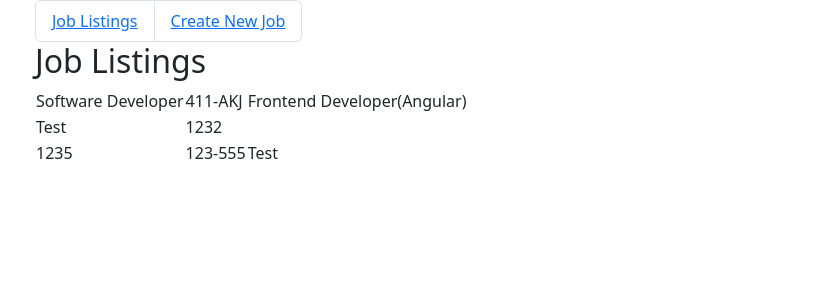
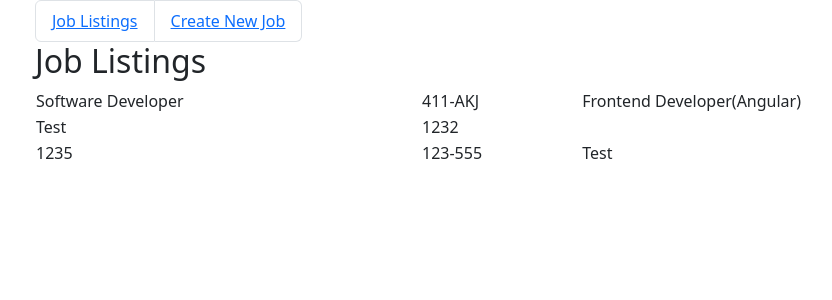
Before and after one commit to joeguff/interspark_code_test, an Angular app: page /jobs in a window 1280 px wide. Shown: the top 300 px of the page, without its empty margins (47-879 px from the left). Built offline with nearby package versions, Linux system fonts and the light colour scheme; data requests are answered from the project's data file.

Commit message:
Add bootstrap table class Remove default values on new-job

```diff
--- a/db.json
+++ b/db.json
@@ -27,7 +27,7 @@
       "job_start_date": "2023-08-30",
       "job_close_date": "2023-08-30",
       "experience_required": true,
-      "number_of_openings": "1",
+      "number_of_openings": 1,
       "job_notes": "Test"
     }
   ]
--- a/src/app/components/job-details/job-details.component.html
+++ b/src/app/components/job-details/job-details.component.html
@@ -1,6 +1,6 @@
 <h2>Job Details</h2>
 <form [formGroup]="jobForm" (ngSubmit)="updateJob()">
-    <table>
+    <table class="table">
         <tr class="d-none">
             <td>Internal ID: </td>
             <td><input type="text" formControlName="job_id" readonly></td>
--- a/src/app/components/job-list/job-list.component.html
+++ b/src/app/components/job-list/job-list.component.html
@@ -1,5 +1,5 @@
 <h2>Job Listings</h2>
-<table>
+<table class="table">
   <tr *ngFor="let job of jobs" (click)="navigateToJobDetails(job.id)" style="cursor: pointer;">
     <td>{{ job.job_title }}</td>
     <td>{{ job.job_number }}</td>
--- a/src/app/components/new-job/new-job.component.html
+++ b/src/app/components/new-job/new-job.component.html
@@ -1,5 +1,5 @@
 <form [formGroup]="createJobForm" (ngSubmit)="createJob()">
-    <table>
+    <table class="table">
         <tr class="d-none">
             <td>Internal ID: </td>
             <td><input type="text" formControlName="job_id" readonly></td>
--- a/src/app/components/new-job/new-job.component.ts
+++ b/src/app/components/new-job/new-job.component.ts
@@ -19,13 +19,13 @@ export class NewJobComponent implements OnInit {
   ) {
     this.createJobForm = new FormGroup({
       job_id: new FormControl('0', Validators.required),
-      job_number: new FormControl('123', Validators.required),
-      job_title: new FormControl('123', Validators.required),
+      job_number: new FormControl('', Validators.required),
+      job_title: new FormControl('', Validators.required),
       job_start_date: new FormControl('', Validators.required),
       job_close_date: new FormControl('', Validators.required),
       experience_required: new FormControl(false),
-      number_of_openings: new FormControl('1', Validators.required),
-      job_notes: new FormControl('Test', Validators.required),
+      number_of_openings: new FormControl('', Validators.required),
+      job_notes: new FormControl('', Validators.required),
     });
   }
 
```
